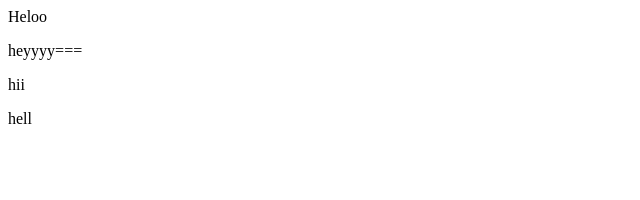
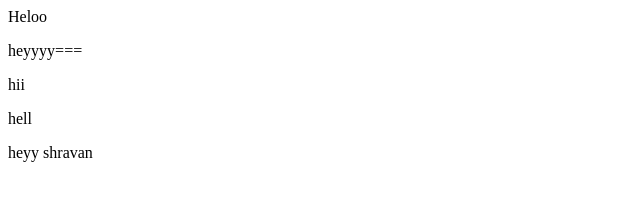
Before and after one commit to srinidhib10/demo-repo, a plain HTML site: page index.html in a window 1280 px wide. Shown: the whole page, without its empty margins (0-640 px from the left). Drawn offline with Linux system fonts and the light colour scheme.

Commit message:
Added heyy shrr para

```diff
--- a/index.html
+++ b/index.html
@@ -4,3 +4,4 @@
 
 <div>hii</div>
 <p>hell</p>
+<p>heyy shravan</p>
```
